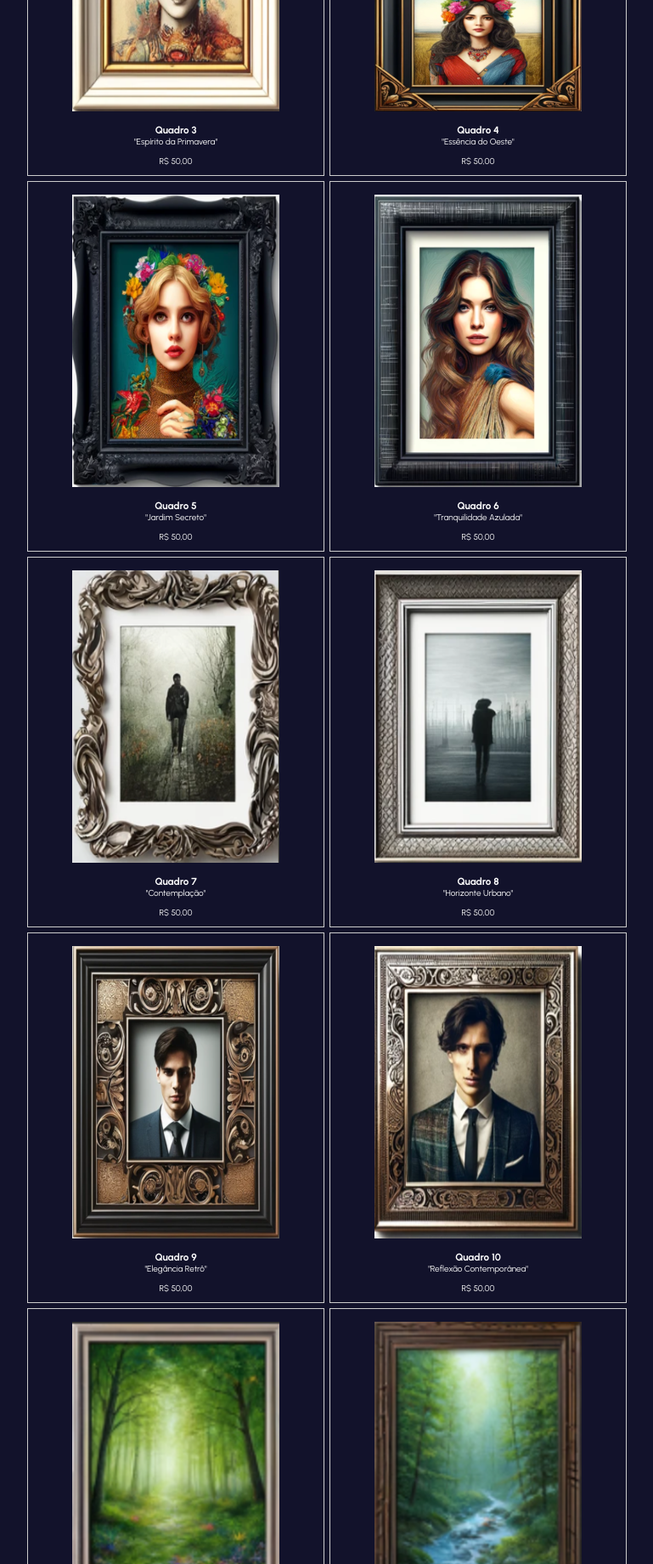
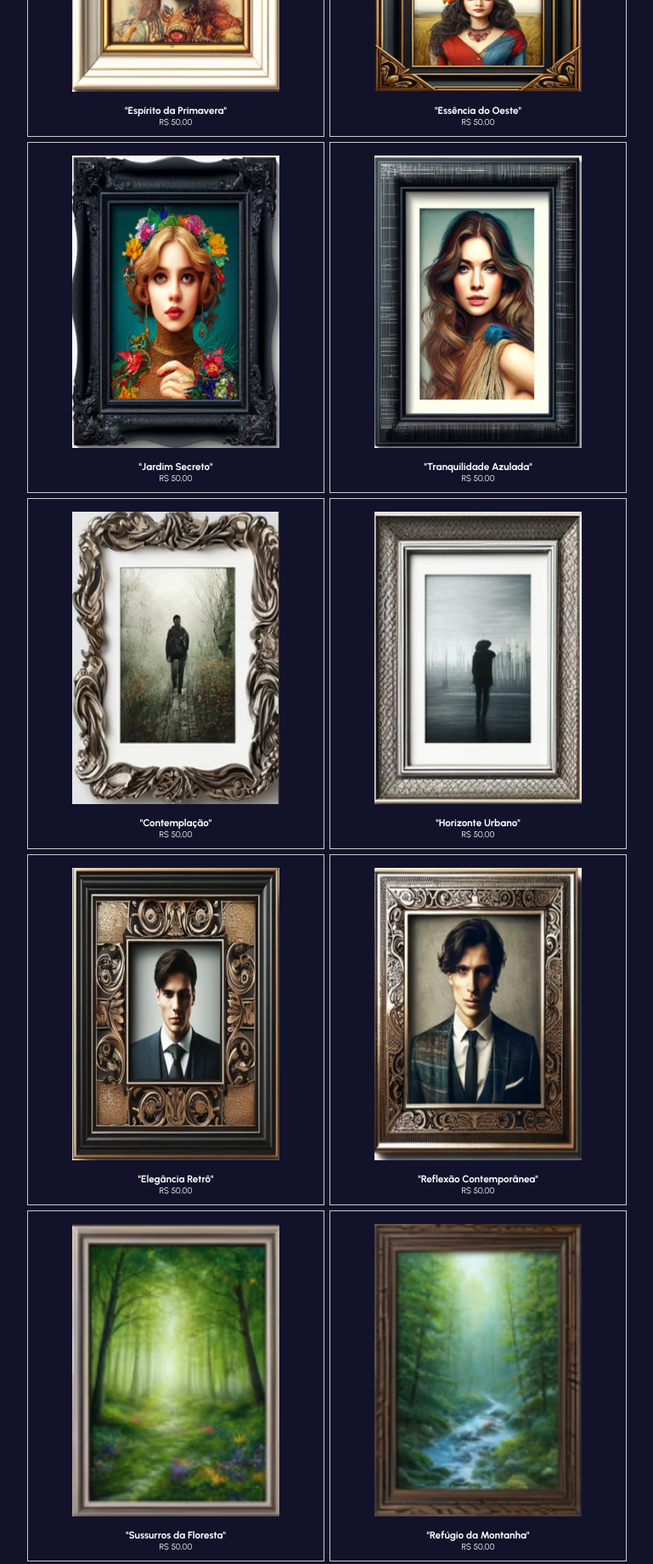
Before and after one commit to lucas-candeias/Projeto_dupla_02, a plain HTML site: page index.html in a window 1280 px wide. Shown: the part 2580-4420 px from the top of the page at 85% size, without its empty margins (255-1024 px from the left). Drawn offline with Linux system fonts and the light colour scheme.

```diff
--- a/index.html
+++ b/index.html
@@ -112,184 +112,154 @@
 
                     <div class="fotos">
                         <img src="assets/IMG/foto1.png" alt="Imagem do quadro 1">
-                        <h3>Quadro 1</h3>
-                        <p>"Nobreza Vintage"</p>
+                        <h3>"Nobreza Vintage"</h3>
                         <p>R$ 50,00</p>
                     </div>
                     <div class="fotos">
                         <img src="assets/IMG/foto2.png" alt="Imagem do quadro 2">
-                        <h3>Quadro 2</h3>
-                        <p>"Sutileza Monocromática"</p>
+                        <h3>"Sutileza Monocromática"</h3>
                         <p>R$ 50,00</p>
                     </div>
                     <div class="fotos">
                         <img src="assets/IMG/foto3.png" alt="Imagem do quadro 3">
-                        <h3>Quadro 3</h3>
-                        <p>"Espírito da Primavera"</p>
+                        <h3>"Espírito da Primavera"</h3>
                         <p>R$ 50,00</p>
                     </div>
                     <div class="fotos">
                         <img src="assets/IMG/foto4.png" alt="Imagem do quadro 4">
-                        <h3>Quadro 4</h3>
-                        <p>"Essência do Oeste"</p>
+                        <h3>"Essência do Oeste"</h3>
                         <p>R$ 50,00</p>
                     </div>
                     <div class="fotos">
                         <img src="assets/IMG/foto5.png" alt="Imagem do quadro 5">
-                        <h3>Quadro 5</h3>
-                        <p>"Jardim Secreto"</p>
+                        <h3>"Jardim Secreto"</h3>
                         <p>R$ 50,00</p>
                     </div>
                     <div class="fotos">
                         <img src="assets/IMG/foto6.png" alt="Imagem do quadro 6">
-                        <h3>Quadro 6</h3>
-                        <p>"Tranquilidade Azulada"</p>
+                        <h3>"Tranquilidade Azulada"</h3>
                         <p>R$ 50,00</p>
                     </div>
                     <div class="fotos">
                         <img src="assets/IMG/foto7.png" alt="Imagem do quadro 7">
-                        <h3>Quadro 7</h3>
-                        <p>"Contemplação"</p>
+                        <h3>"Contemplação"</h3>
                         <p>R$ 50,00</p>
                     </div>
                     <div class="fotos">
                         <img src="assets/IMG/foto8.png" alt="Imagem do quadro 8">
-                        <h3>Quadro 8</h3>
-                        <p>"Horizonte Urbano"</p>
+                        <h3>"Horizonte Urbano"</h3>
                         <p>R$ 50,00</p>
                     </div>
                     <div class="fotos">
                         <img src="assets/IMG/foto9.png" alt="Imagem do quadro 9">
-                        <h3>Quadro 9</h3>
-                        <p>"Elegância Retrô"</p>
+                        <h3>"Elegância Retrô"</h3>
                         <p>R$ 50,00</p>
                     </div>
                     <div class="fotos">
                         <img src="assets/IMG/foto10.png" alt="Imagem do quadro 10">
-                        <h3>Quadro 10</h3>
-                        <p>"Reflexão Contemporânea"</p>
+                        <h3>"Reflexão Contemporânea"</h3>
                         <p>R$ 50,00</p>
                     </div>
 
                     <div class="fotos">
                         <img src="assets/IMG/paisagem1.png" alt="Imagem do quadro 1">
-                        <h3>Quadro 1</h3>
-                        <p>"Sussurros da Floresta"</p>
+                        <h3>"Sussurros da Floresta"</h3>
                         <p>R$ 50,00</p>
                     </div>
                     <div class="fotos">
                         <img src="assets/IMG/paisagem2.png" alt="Imagem do quadro 2">
-                        <h3>Quadro 2</h3>
-                        <p>"Refúgio da Montanha"</p>
+                        <h3>"Refúgio da Montanha"</h3>
                         <p>R$ 50,00</p>
                     </div>
                     <div class="fotos">
                         <img src="assets/IMG/paisagem3.png" alt="Imagem do quadro 3">
-                        <h3>Quadro 3</h3>
-                        <p>"Alvorada Gélida"</p>
+                        <h3>"Alvorada Gélida"</h3>
                         <p>R$ 50,00</p>
                     </div>
                     <div class="fotos">
                         <img src="assets/IMG/paisagem4.png" alt="Imagem do quadro 4">
-                        <h3>Quadro 4</h3>
-                        <p>"Murmúrios de Inverno"</p>
+                        <h3>"Murmúrios de Inverno"</h3>
                         <p>R$ 50,00</p>
                     </div>
                     <div class="fotos">
                         <img src="assets/IMG/paisagem5.png" alt="Imagem do quadro 5">
-                        <h3>Quadro 5</h3>
-                        <p>"Outono na Trilha"</p>
+                        <h3>"Outono na Trilha"</h3>
                         <p>R$ 50,00</p>
                     </div>
                     <div class="fotos">
                         <img src="assets/IMG/paisagem6.png" alt="Imagem do quadro 6">
-                        <h3>Quadro 6</h3>
-                        <p>"Oásis Luminoso"</p>
+                        <h3>"Oásis Luminoso"</h3>
                         <p>R$ 50,00</p>
                     </div>
                     <div class="fotos">
                         <img src="assets/IMG/paisagem7.png" alt="Imagem do quadro 7">
-                        <h3>Quadro 7</h3>
-                        <p>"Deserto Sob o Crepúsculo"</p>
+                        <h3>"Deserto Sob o Crepúsculo"</h3>
                         <p>R$ 50,00</p>
                     </div>
                     <div class="fotos">
                         <img src="assets/IMG/paisagem8.png" alt="Imagem do quadro 8">
-                        <h3>Quadro 8</h3>
-                        <p>"Lavandas ao Vento"</p>
+                        <h3>"Lavandas ao Vento"</h3>
                         <p>R$ 50,00</p>
                     </div>
                     <div class="fotos">
                         <img src="assets/IMG/paisagem9.png" alt="Imagem do quadro 9">
-                        <h3>Quadro 9</h3>
-                        <p>"Crepúsculo Estelar"</p>
+                        <h3>"Crepúsculo Estelar"</h3>
                         <p>R$ 50,00</p>
                     </div>
                     <div class="fotos">
                         <img src="assets/IMG/paisagem10.png" alt="Imagem do quadro 10">
-                        <h3>Quadro 10</h3>
-                        <p>"Primavera no Vale"</p>
+                        <h3>"Primavera no Vale"</h3>
                         <p>R$ 50,00</p>
                     </div>
 
                     <div class="fotos">
                         <img src="assets/IMG/arte1.png" alt="Imagem do quadro 1">
-                        <h3>Quadro 1</h3>
-                        <p>"Vórtice Cromático"</p>
+                        <h3>"Vórtice Cromático"</h3>
                         <p>R$ 50,00</p>
                     </div>
                     <div class="fotos">
                         <img src="assets/IMG/arte2.png" alt="Imagem do quadro 2">
-                        <h3>Quadro 2</h3>
-                        <p>"Reflexos do Entardecer"</p>
+                        <h3>"Reflexos do Entardecer"</h3>
                         <p>R$ 50,00</p>
                     </div>
                     <div class="fotos">
                         <img src="assets/IMG/arte3.png" alt="Imagem do quadro 3">
-                        <h3>Quadro 3</h3>
-                        <p>"Calmaria Dourada"</p>
+                        <h3>"Calmaria Dourada"</h3>
                         <p>R$ 50,00</p>
                     </div>
                     <div class="fotos">
                         <img src="assets/IMG/arte4.png" alt="Imagem do quadro 4">
-                        <h3>Quadro 4</h3>
-                        <p>"Veleiros ao Pôr do Sol"</p>
+                        <h3>"Veleiros ao Pôr do Sol"</h3>
                         <p>R$ 50,00</p>
                     </div>
                     <div class="fotos">
                         <img src="assets/IMG/arte5.png" alt="Imagem do quadro 5">
-                        <h3>Quadro 5</h3>
-                        <p>"Crepúsculo Urbano"</p>
+                        <h3>"Crepúsculo Urbano"</h3>
                         <p>R$ 50,00</p>
                     </div>
                     <div class="fotos">
                         <img src="assets/IMG/arte6.png" alt="Imagem do quadro 6">
-                        <h3>Quadro 6</h3>
-                        <p>"Alvorada Nebulosa"</p>
+                        <h3>"Alvorada Nebulosa"</h3>
                         <p>R$ 50,00</p>
                     </div>
                     <div class="fotos">
                         <img src="assets/IMG/arte7.png" alt="Imagem do quadro 7">
-                        <h3>Quadro 7</h3>
-                        <p>"Charme do Velho Mundo"</p>
+                        <h3>"Charme do Velho Mundo"</h3>
                         <p>R$ 50,00</p>
                     </div>
                     <div class="fotos">
                         <img src="assets/IMG/arte8.png" alt="Imagem do quadro 8">
-                        <h3>Quadro 8</h3>
-                        <p>"Arcos sobre a Água"</p>
+                        <h3>"Arcos sobre a Água"</h3>
                         <p>R$ 50,00</p>
                     </div>
                     <div class="fotos">
                         <img src="assets/IMG/arte9.png" alt="Imagem do quadro 9">
-                        <h3>Quadro 9</h3>
-                        <p>"Silêncio Colorido"</p>
+                        <h3>"Silêncio Colorido"</h3>
                         <p>R$ 50,00</p>
                     </div>
                     <div class="fotos">
                         <img src="assets/IMG/arte10.png" alt="Imagem do quadro 10">
-                        <h3>Quadro 10</h3>
-                        <p>"Serenata ao Amanhecer"</p>
+                        <h3>"Serenata ao Amanhecer"</h3>
                         <p>R$ 50,00</p>
                     </div>
 
--- a/style.css
+++ b/style.css
@@ -260,6 +260,7 @@ section.catalogo .itens .quadros-artisticos{
     color: #fff;
     margin-bottom: 10px;
 }
+
 
 /* ESTILO FOOTER */
 
```
